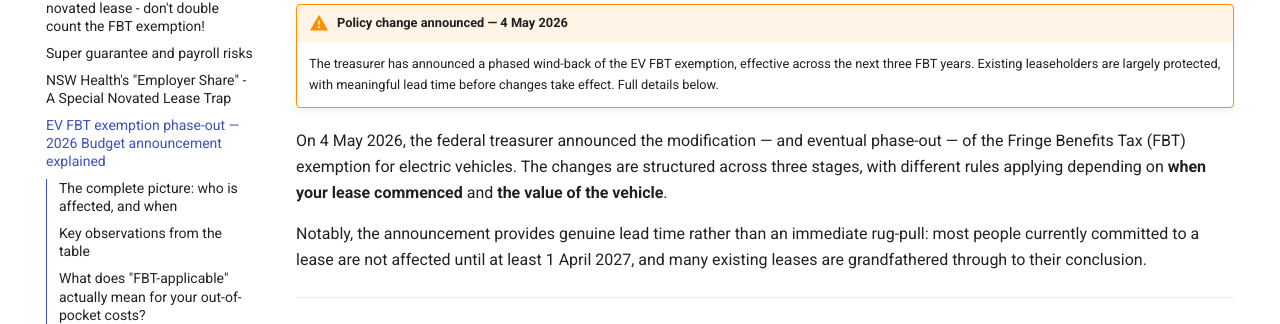
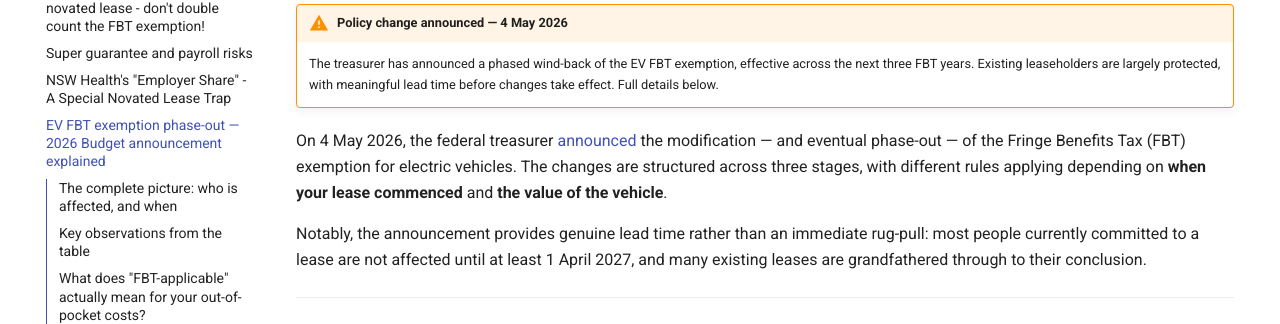
Before and after one commit to novatedlease/novatedlease.github.io, an MkDocs documentation site: the page built from docs/special-and-policy/ev-fbt-exemption-phase-out-budget-2026.md, in a window 1280 px wide and 900 px high. Shown: the part 305-629 px from the top of the window. Built offline with MkDocs 1.6.1 and Material for MkDocs 9.7.7, drawn with Linux system fonts in a browser that asks for light colours; some of the changed lines change nothing that is shown.

Commit message:
link to news

```diff
--- a/docs/special-and-policy/ev-fbt-exemption-phase-out-budget-2026.md
+++ b/docs/special-and-policy/ev-fbt-exemption-phase-out-budget-2026.md
@@ -8,7 +8,7 @@ description: The treasurer has announced a phased wind-back of the EV FBT exempt
 !!! warning "Policy change announced — 4 May 2026"
     The treasurer has announced a phased wind-back of the EV FBT exemption, effective across the next three FBT years. Existing leaseholders are largely protected, with meaningful lead time before changes take effect. Full details below.
 
-On 4 May 2026, the federal treasurer announced the modification — and eventual phase-out — of the Fringe Benefits Tax (FBT) exemption for electric vehicles. The changes are structured across three stages, with different rules applying depending on **when your lease commenced** and **the value of the vehicle**.
+On 4 May 2026, the federal treasurer [announced](https://www.abc.net.au/news/2026-05-04/electric-vehicle-tax-discount-to-be-wound-back/106639618) the modification — and eventual phase-out — of the Fringe Benefits Tax (FBT) exemption for electric vehicles. The changes are structured across three stages, with different rules applying depending on **when your lease commenced** and **the value of the vehicle**.
 
 Notably, the announcement provides genuine lead time rather than an immediate rug-pull: most people currently committed to a lease are not affected until at least 1 April 2027, and many existing leases are grandfathered through to their conclusion.
 
```
